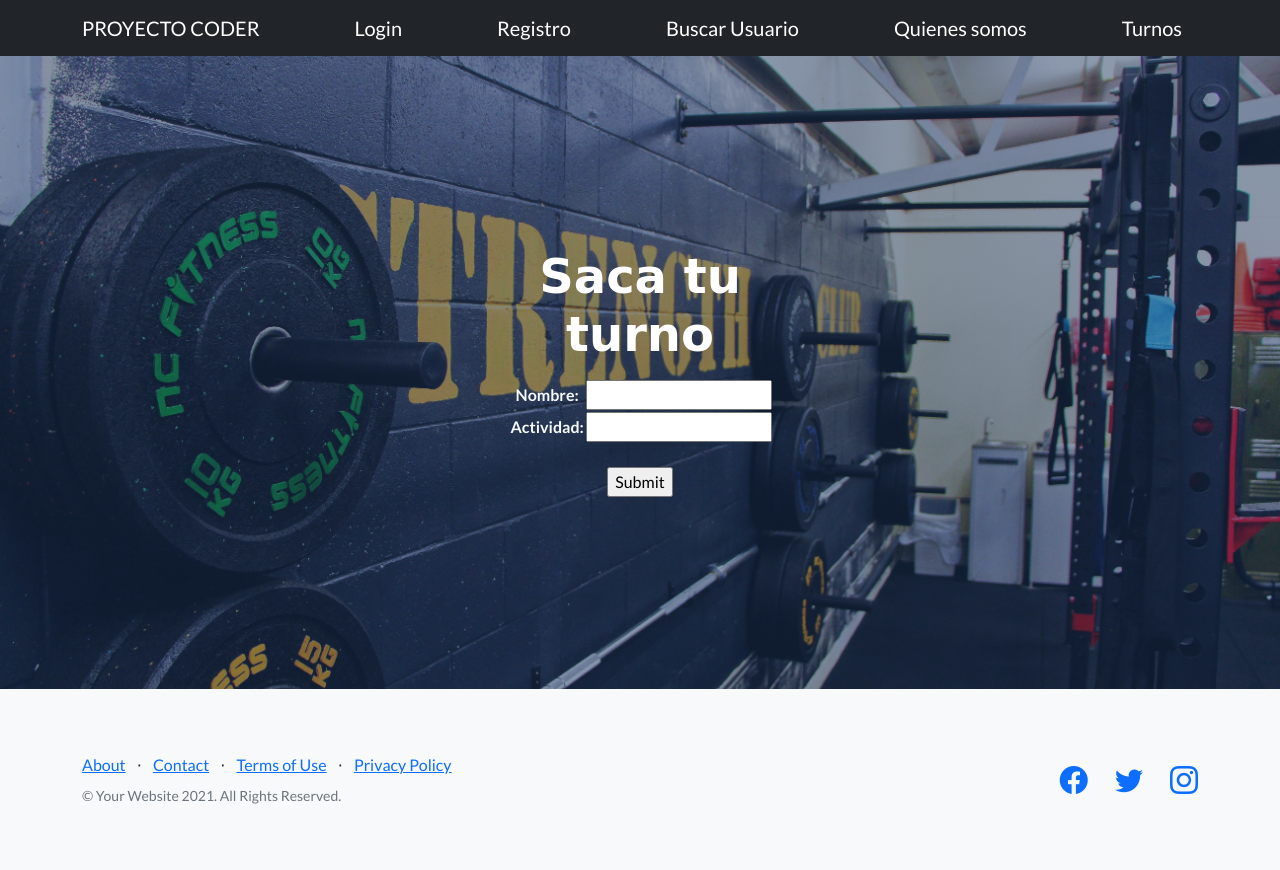
After one commit to chulo22/ProyectoCoder, a Django app: page /turno/ in a window 1280 px wide. The commit adds this page. Run offline with Django 3.2, Linux system fonts and the light colour scheme; some libraries are stand-ins or nearby versions; some web fonts are replaced.

Commit message:
Commit turno

```diff
--- a/AppCoder/forms.py
+++ b/AppCoder/forms.py
@@ -4,3 +4,8 @@ class FormularioUsuarios(forms.Form):
     nombre= forms.CharField()
     apellido=forms.CharField()
     dni=forms.IntegerField()
+
+class FormularioTurno(forms.Form):
+    nombre= forms.CharField()
+    actividad=forms.CharField()
+    fecha=forms.DateField
--- a/AppCoder/models.py
+++ b/AppCoder/models.py
@@ -13,6 +13,12 @@ class Actividad(models.Model):
     actividad_realizar=models.CharField(max_length=20)
     profesor=models.CharField(max_length=20)
     horarios=models.DateTimeField()
+
 class InformacionCliente(models.Model):
     nro_afiliado=models.CharField(max_length=20)
     obra_social=models.CharField(max_length=20)
+
+class Turno(models.Model):
+    nombre = Usuarios.nombre
+    actividad = Actividad.actividad_realizar
+    fecha_turno = models.DateField
--- a/AppCoder/templates/AppCoder/index.html
+++ b/AppCoder/templates/AppCoder/index.html
@@ -34,7 +34,7 @@
                 <a class="navbar-brand" href="{% url 'link1' %}">Registro</a>
                 <a class="navbar-brand" href="{% url 'buscar' %} ">Buscar Usuario</a>
                 <a class="navbar-brand" href="{% url 'link3' %}">Quienes somos</a>
-                <a class="navbar-brand" href="{% url 'link4' %}">Contacto</a>
+                <a class="navbar-brand" href="{% url 'turno' %}">Turnos</a>
             </div>
         </nav>
         <!-- Masthead-->
@@ -45,8 +45,9 @@
                         <div class= "text-center">
                             <!-- Page heading-->
                             {% block 'registrousuario'  %}
-
                             {% endblock 'registrousuario' %}
+                            {% block 'turno'  %}
+                            {% endblock 'turno' %}
                             {% block 'buscarusuario'  %}
 
                             {% endblock 'buscarusuario' %}
--- a/AppCoder/templates/AppCoder/link4.html
+++ /dev/null
@@ -1,6 +0,0 @@
-{% extends 'AppCoder/index.html' %}
-{% block 'section'  %}
-    <section class="link4">
-        Pagina Link 4
-    </section>
-{% endblock 'section' %}
--- /dev/null
+++ b/AppCoder/templates/AppCoder/turno.html
@@ -0,0 +1,22 @@
+{% extends 'AppCoder/index.html' %}
+<!DOCTYPE html>
+<html lang="en">
+<head>
+    <meta charset="UTF-8">
+    <meta http-equiv="X-UA-Compatible" content="IE=edge">
+    <meta name="viewport" content="width=device-width, initial-scale=1.0">
+    <title>Turno</title>
+</head>
+<body>
+    {% block 'turno'  %}
+        <h1 class="titulo"> Saca tu turno </h1>
+        <form action="{% url 'link1' %}" method="POST">
+        {% csrf_token %}
+        <table class="mt-3 text-light">
+            {{formulario.as_table}}
+        </table>
+        <input class="mt-4" type="submit" placeholder="Enviar">
+        </form>
+    {% endblock 'turno' %}
+</body>
+</html>
--- a/AppCoder/urls.py
+++ b/AppCoder/urls.py
@@ -6,5 +6,5 @@ urlpatterns = [
       path('crear_usuario/', views.crear_usuario, name='link1'),
       path('buscar/', views.buscar, name='buscar'),
       path('link3/', views.link3, name='link3'),
-      path('link4/', views.link4, name='link4'),
+      path('turno/', views.turno, name='turno'),
 ]
--- a/AppCoder/views.py
+++ b/AppCoder/views.py
@@ -1,11 +1,10 @@
 from typing import ContextManager
 
 from django.db.models.lookups import IContains
-from AppCoder.forms import FormularioUsuarios
-from AppCoder.models import Usuarios
+from AppCoder.forms import FormularioTurno, FormularioUsuarios
+from AppCoder.models import Usuarios, Turno
 from django.db.models import Q
 from django.shortcuts import render
-from AppCoder import models
 from django.http import HttpResponse
 
 # Create your views here.
@@ -44,5 +43,15 @@ def buscar(request):
 def link3(request):
     return render(request,'AppCoder/link3.html',{})
 
-def link4(request):
-    return render(request,'AppCoder/link4.html',{})
+def turno(request):
+    turno=None
+    if request.method == "POST":
+        formulario=FormularioTurno(request.POST)
+        if formulario.is_valid():
+            dato_turno=formulario.cleaned_data
+            turno= Turno(nombre=dato_turno['nombre'],actividad=dato_turno['Actividad'],fecha=dato_turno['Fecha'])
+            turno.save()
+            formulario=FormularioTurno()
+    else:
+        formulario=FormularioTurno()
+    return render(request,'AppCoder/turno.html', {'turno':turno, 'formulario': formulario})
```
Also changed, not shown: db.sqlite3.
